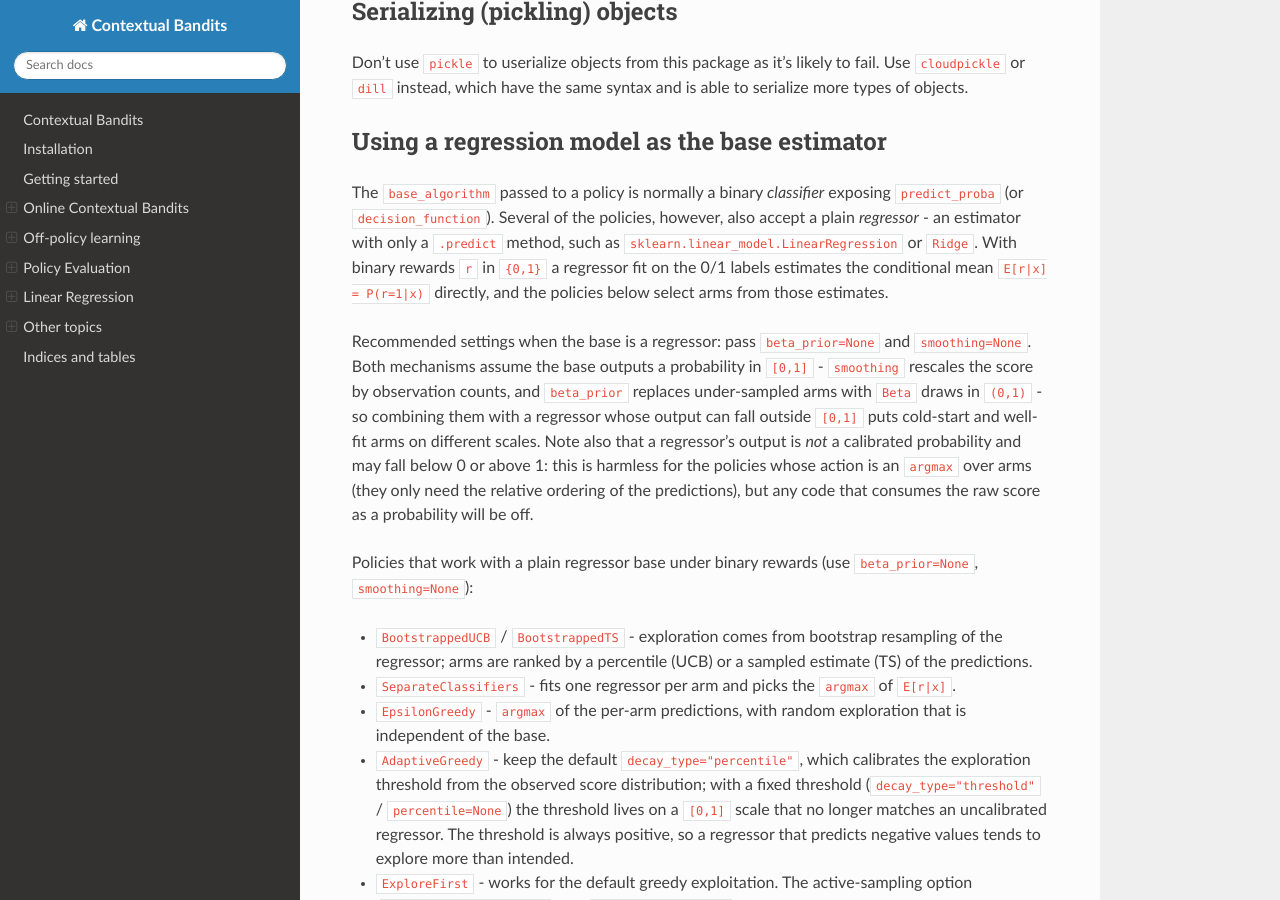
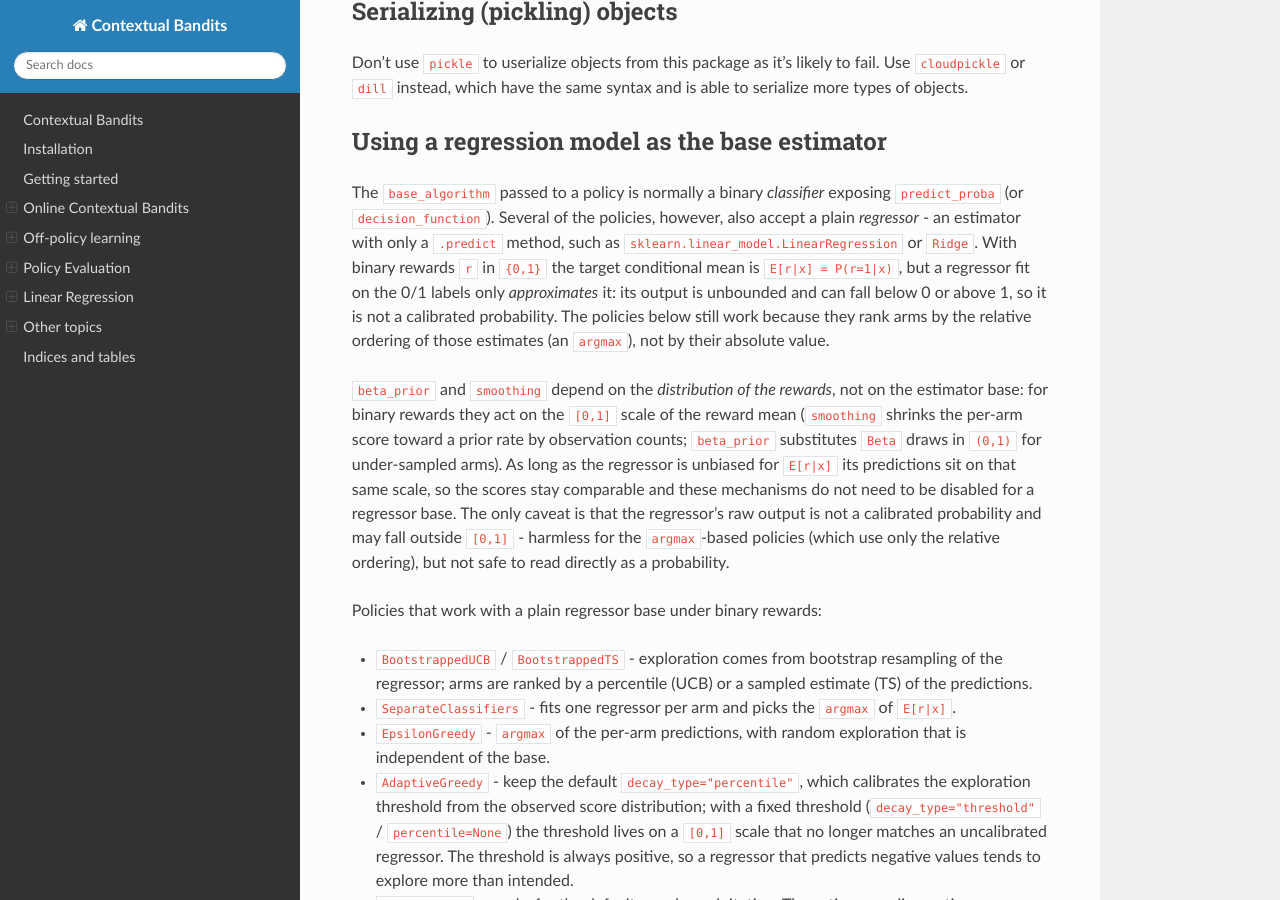
Before and after one commit to david-cortes/contextualbandits, a Sphinx documentation site: the page built from docs/index.rst, in a window 1280 px wide and 900 px high, scrolled down 6568 px. Built offline with Sphinx 7.4.7 and the Read the Docs theme 3.1.0, drawn with Linux system fonts in a browser that asks for light colours; pages that are not in the unit, such as notebooks, are missing from menus.

Commit message:
docs: correct regressor-base section per review
beta_prior/smoothing depend on the reward distribution, not the estimator
base, so they need not be disabled for an unbiased regressor; clarify that a
regressor's output is an unbounded approximation of E[r|x], not a calibrated
probability (policies rank by argmax ordering).

```diff
--- a/docs/index.rst
+++ b/docs/index.rst
@@ -293,11 +293,11 @@ Don't use ``pickle`` to userialize objects from this package as it's likely to f
 
 Using a regression model as the base estimator
 ----------------------------------------------
-The ``base_algorithm`` passed to a policy is normally a binary *classifier* exposing ``predict_proba`` (or ``decision_function``). Several of the policies, however, also accept a plain *regressor* - an estimator with only a ``.predict`` method, such as ``sklearn.linear_model.LinearRegression`` or ``Ridge``. With binary rewards ``r`` in ``{0,1}`` a regressor fit on the 0/1 labels estimates the conditional mean ``E[r|x] = P(r=1|x)`` directly, and the policies below select arms from those estimates.
+The ``base_algorithm`` passed to a policy is normally a binary *classifier* exposing ``predict_proba`` (or ``decision_function``). Several of the policies, however, also accept a plain *regressor* - an estimator with only a ``.predict`` method, such as ``sklearn.linear_model.LinearRegression`` or ``Ridge``. With binary rewards ``r`` in ``{0,1}`` the target conditional mean is ``E[r|x] = P(r=1|x)``, but a regressor fit on the 0/1 labels only *approximates* it: its output is unbounded and can fall below 0 or above 1, so it is not a calibrated probability. The policies below still work because they rank arms by the relative ordering of those estimates (an ``argmax``), not by their absolute value.
 
-Recommended settings when the base is a regressor: pass ``beta_prior=None`` and ``smoothing=None``. Both mechanisms assume the base outputs a probability in ``[0,1]`` - ``smoothing`` rescales the score by observation counts, and ``beta_prior`` replaces under-sampled arms with ``Beta`` draws in ``(0,1)`` - so combining them with a regressor whose output can fall outside ``[0,1]`` puts cold-start and well-fit arms on different scales. Note also that a regressor's output is *not* a calibrated probability and may fall below 0 or above 1: this is harmless for the policies whose action is an ``argmax`` over arms (they only need the relative ordering of the predictions), but any code that consumes the raw score as a probability will be off.
+``beta_prior`` and ``smoothing`` depend on the *distribution of the rewards*, not on the estimator base: for binary rewards they act on the ``[0,1]`` scale of the reward mean (``smoothing`` shrinks the per-arm score toward a prior rate by observation counts; ``beta_prior`` substitutes ``Beta`` draws in ``(0,1)`` for under-sampled arms). As long as the regressor is unbiased for ``E[r|x]`` its predictions sit on that same scale, so the scores stay comparable and these mechanisms do not need to be disabled for a regressor base. The only caveat is that the regressor's raw output is not a calibrated probability and may fall outside ``[0,1]`` - harmless for the ``argmax``-based policies (which use only the relative ordering), but not safe to read directly as a probability.
 
-Policies that work with a plain regressor base under binary rewards (use ``beta_prior=None``, ``smoothing=None``):
+Policies that work with a plain regressor base under binary rewards:
 
 * ``BootstrappedUCB`` / ``BootstrappedTS`` - exploration comes from bootstrap resampling of the regressor; arms are ranked by a percentile (UCB) or a sampled estimate (TS) of the predictions.
 * ``SeparateClassifiers`` - fits one regressor per arm and picks the ``argmax`` of ``E[r|x]``.
```
